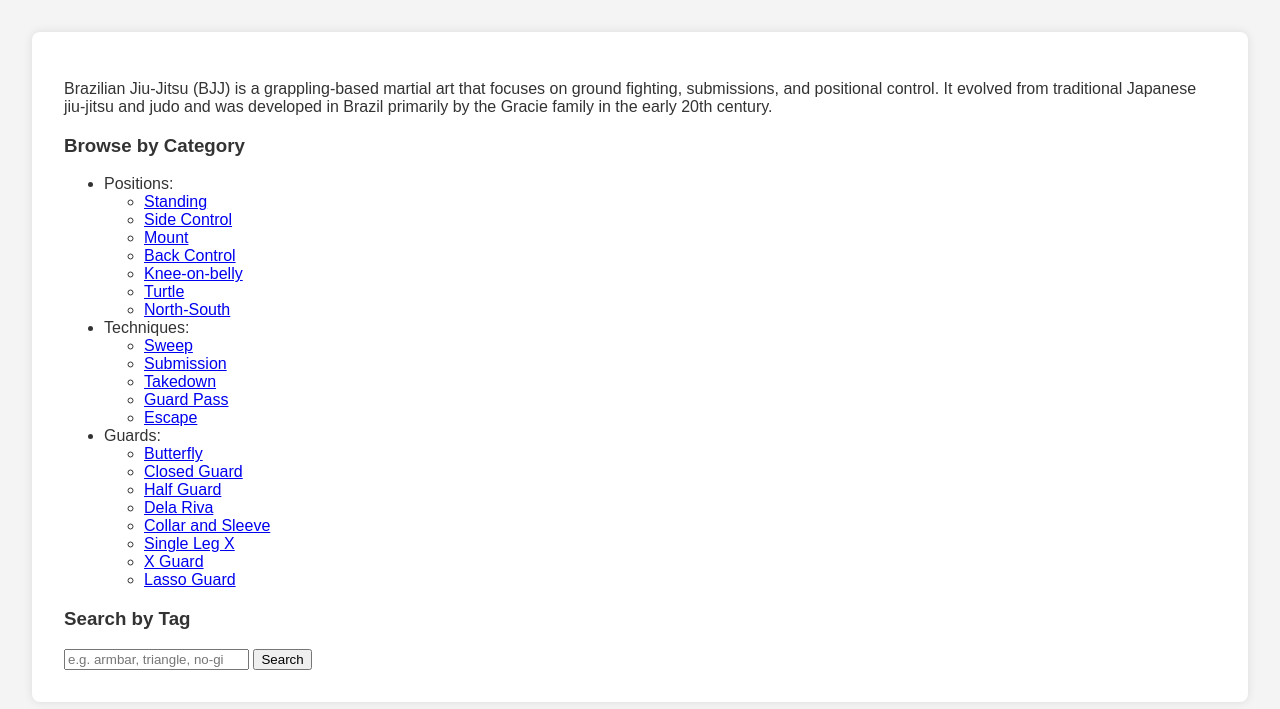
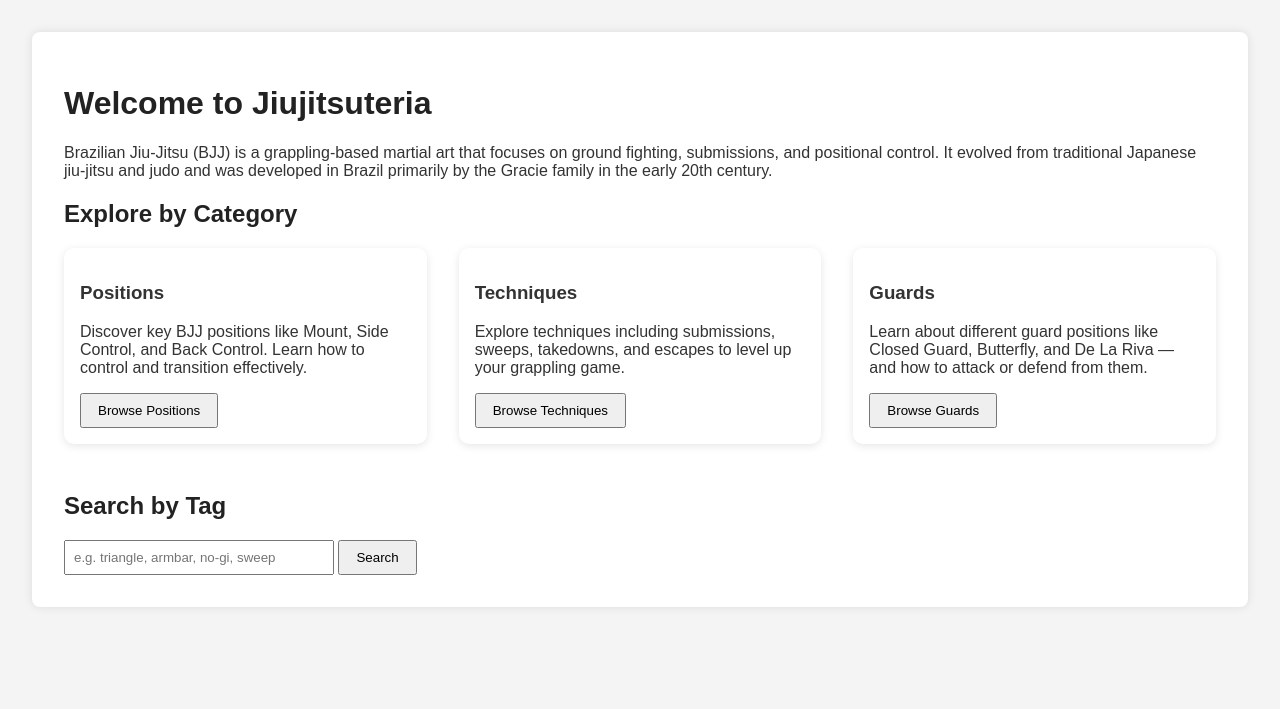
Before and after one commit to asabo-dev/Jiujitsuteria, a Django app: page / in a window 1280 px wide. Shown: the part 50-759 px from the top of the page. Run offline with Django 5.2, Linux system fonts and the light colour scheme; data comes from the database, SQL or seed files in the repository.

Commit message:
update templates

```diff
--- a/bjj/templates/bjj/index.html
+++ b/bjj/templates/bjj/index.html
@@ -2,39 +2,50 @@
 
 {% block content %}
 
+<h1>Welcome to Jiujitsuteria</h1>
+
 <p>
-  Brazilian Jiu-Jitsu (BJJ) is a grappling-based martial art that focuses on ground fighting, submissions, and positional control. It evolved from traditional Japanese jiu-jitsu and judo and was developed in Brazil primarily by the Gracie family in the early 20th century.
+  Brazilian Jiu-Jitsu (BJJ) is a grappling-based martial art that focuses on ground fighting, submissions, and positional control.
+  It evolved from traditional Japanese jiu-jitsu and judo and was developed in Brazil primarily by the Gracie family in the early 20th century.
 </p>
 
-<h3>Browse by Category</h3>
-<ul>
-    <li>Positions:
-        <ul>
-        {% for p in positions %}
-            <li><a href="{% url 'bjj:category_videos' 'position' p.id %}">{{ p.name }}</a></li>
-        {% endfor %}
-        </ul>
-    </li>
-    <li>Techniques:
-        <ul>
-        {% for t in techniques %}
-            <li><a href="{% url 'bjj:category_videos' 'technique' t.id %}">{{ t.name }}</a></li>
-        {% endfor %}
-        </ul>
-    </li>
-    <li>Guards:
-        <ul>
-        {% for g in guards %}
-            <li><a href="{% url 'bjj:category_videos' 'guard' g.id %}">{{ g.name }}</a></li>
-        {% endfor %}
-        </ul>
-    </li>
-</ul>
+<h2>Explore by Category</h2>
 
-<h3>Search by Tag</h3>
+<div style="display: flex; flex-wrap: wrap; gap: 2rem;">
+
+  <!-- Position Section -->
+  <div style="flex: 1; min-width: 250px; background: #ffffff; border-radius: 10px; padding: 1rem; box-shadow: 0 2px 8px rgba(0,0,0,0.1);">
+    <h3>Positions</h3>
+    <p>Discover key BJJ positions like Mount, Side Control, and Back Control. Learn how to control and transition effectively.</p>
+    <a href="{% url 'bjj:category_list' 'position' %}">
+      <button style="padding: 0.5rem 1rem;">Browse Positions</button>
+    </a>
+  </div>
+
+  <!-- Technique Section -->
+  <div style="flex: 1; min-width: 250px; background: #ffffff; border-radius: 10px; padding: 1rem; box-shadow: 0 2px 8px rgba(0,0,0,0.1);">
+    <h3>Techniques</h3>
+    <p>Explore techniques including submissions, sweeps, takedowns, and escapes to level up your grappling game.</p>
+    <a href="{% url 'bjj:category_list' 'technique' %}">
+      <button style="padding: 0.5rem 1rem;">Browse Techniques</button>
+    </a>
+  </div>
+
+  <!-- Guard Section -->
+  <div style="flex: 1; min-width: 250px; background: #ffffff; border-radius: 10px; padding: 1rem; box-shadow: 0 2px 8px rgba(0,0,0,0.1);">
+    <h3>Guards</h3>
+    <p>Learn about different guard positions like Closed Guard, Butterfly, and De La Riva — and how to attack or defend from them.</p>
+    <a href="{% url 'bjj:category_list' 'guard' %}">
+      <button style="padding: 0.5rem 1rem;">Browse Guards</button>
+    </a>
+  </div>
+
+</div>
+
+<h2 style="margin-top: 3rem;">Search by Tag</h2>
 <form method="get" action="{% url 'bjj:tag_search' %}">
-    <input type="text" name="q" placeholder="e.g. armbar, triangle, no-gi" />
-    <button type="submit">Search</button>
+    <input type="text" name="q" placeholder="e.g. triangle, armbar, no-gi, sweep" style="padding: 0.5rem; width: 250px;" />
+    <button type="submit" style="padding: 0.5rem 1rem;">Search</button>
 </form>
 
 {% endblock %}
```
Also changed, not shown: bjj/templates/bjj/category_list.html (added, +15 -0 lines), bjj/templates/bjj/category_videos.html (+7 -2 lines), bjj/templates/bjj/tag_search_results.html (+5 -3 lines).
